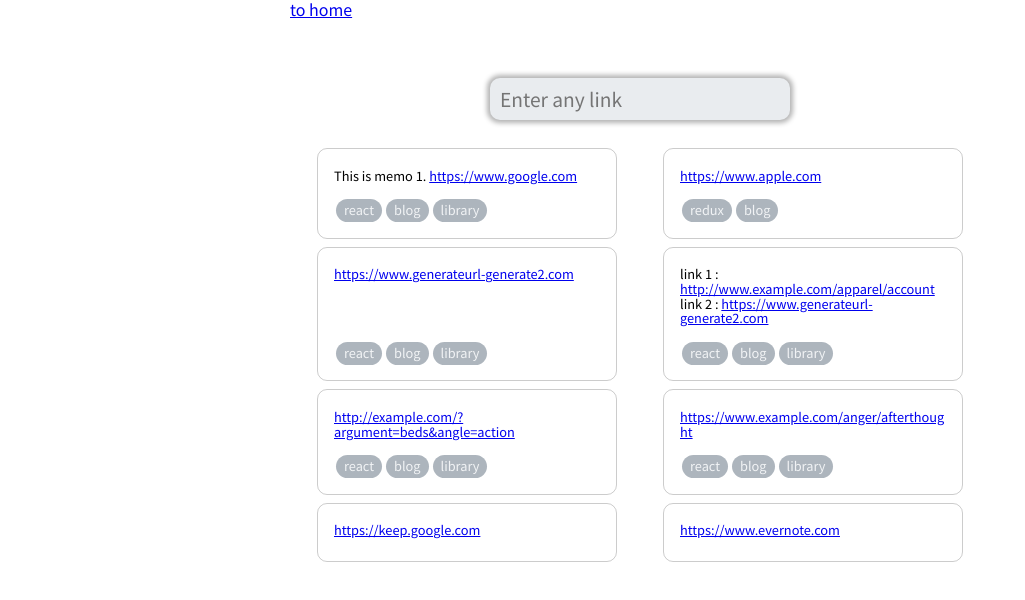
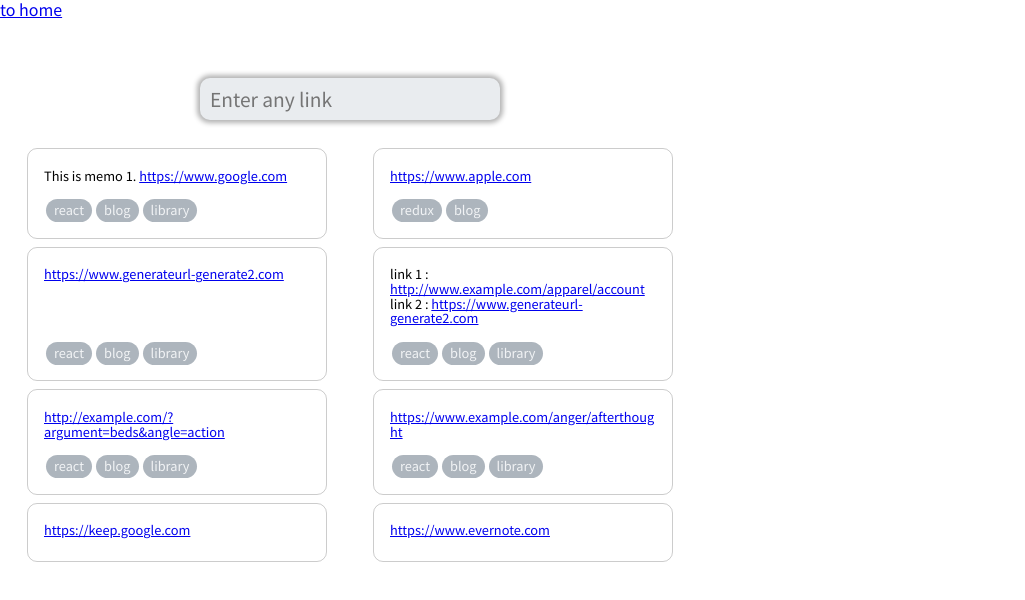
Before and after one commit to digression99/memoi, a React (Create React App) app: page / in a window 1280 px wide. Shown: the top 600 px of the page, without its empty margins (0-1025 px from the left). Built offline with nearby package versions, Linux system fonts and the light colour scheme.

Commit message:
Add global styles

```diff
--- a/src/styles.css
+++ b/src/styles.css
@@ -5,9 +5,14 @@
   font-family: 'Noto Sans KR', sans-serif;
 }
 
-html {
+html, body {
   display : flex;
   flex-direction : column;
   align-items : center;
   height : 100%;
+  width : 100%;
 }
+
+#root {
+  width : 100%;
+}
```
